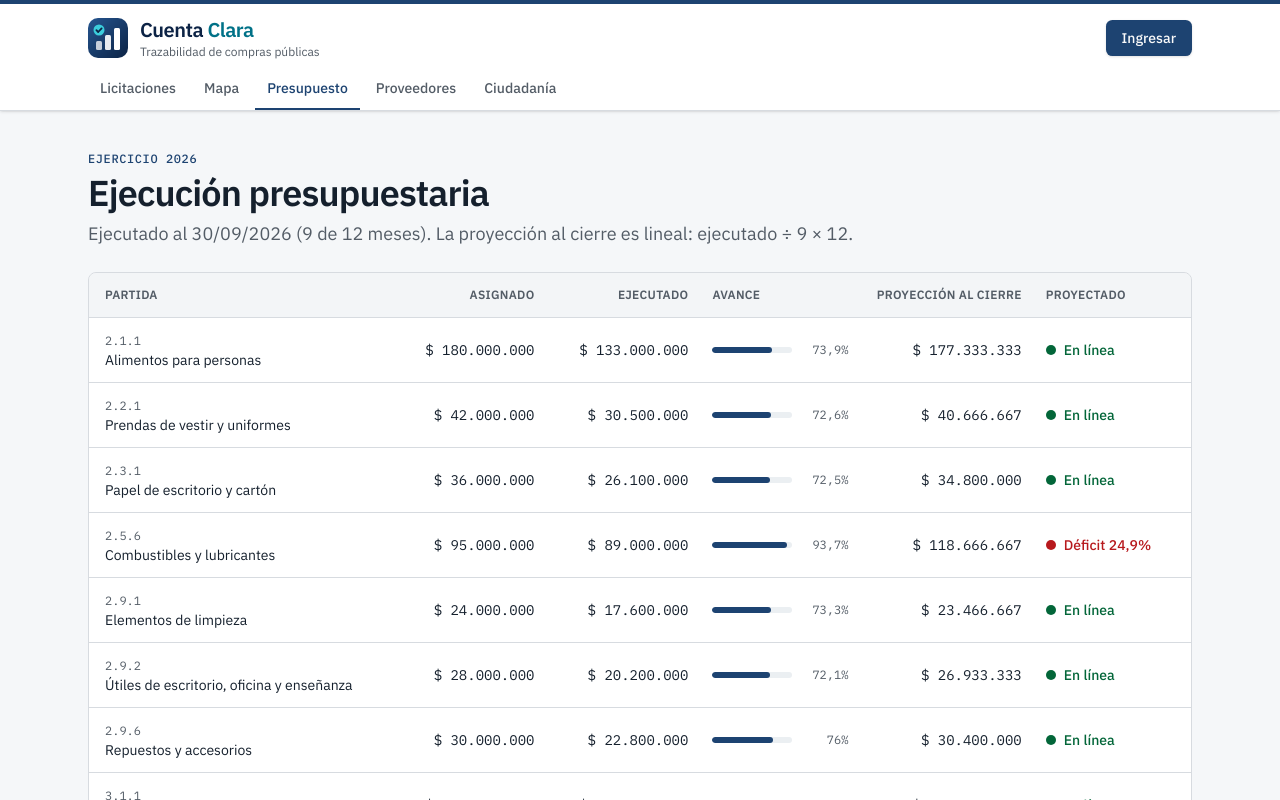
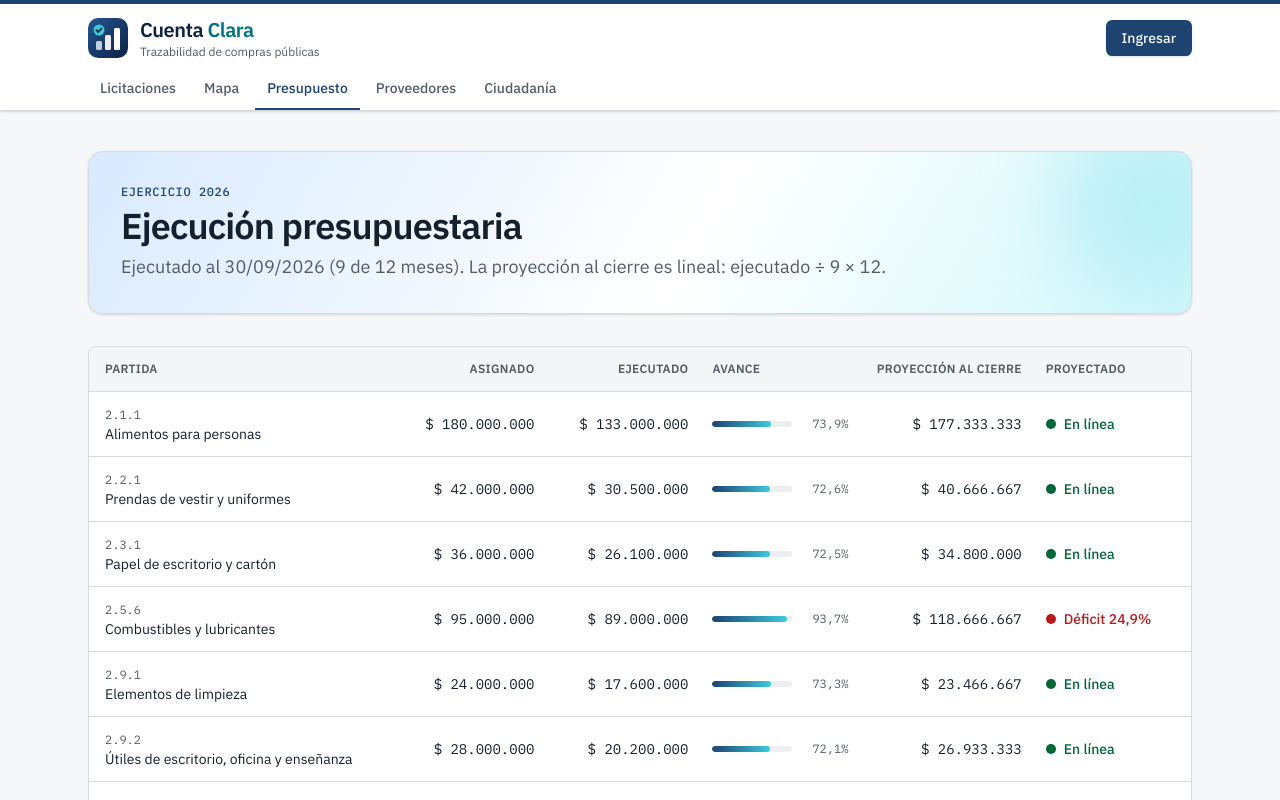
Before and after one commit to dvergel-hash/cuenta-clara-app, a Next.js app: page /presupuesto in a window 1280 px wide. Shown: the top 800 px of the page. Built offline with nearby package versions, Linux system fonts and the light colour scheme; no server answers.

Commit message:
Add gradient page headers and animated budget bars
- Page headers sit on a soft blue-to-cyan gradient card with a faint glow.
- Budget progress bars use a blue-to-cyan gradient and grow on load,
  disabled under prefers-reduced-motion.

Co-Authored-By: Claude Sonnet 5.5 <noreply@anthropic.com>

```diff
--- a/app/globals.css
+++ b/app/globals.css
@@ -126,3 +126,21 @@
     animation: none;
   }
 }
+
+@keyframes crecer {
+  from {
+    transform: scaleX(0);
+  }
+  to {
+    transform: scaleX(1);
+  }
+}
+.barra {
+  transform-origin: left;
+  animation: crecer 0.9s cubic-bezier(0.22, 1, 0.36, 1) both;
+}
+@media (prefers-reduced-motion: reduce) {
+  .barra {
+    animation: none;
+  }
+}
--- a/app/presupuesto/page.tsx
+++ b/app/presupuesto/page.tsx
@@ -73,7 +73,7 @@ export default async function PresupuestoPage() {
                         role="img"
                         aria-label={`${formatoPorcentajeSinSigno(avance)} ejecutado`}
                       >
-                        <div className="h-full rounded-full bg-primary" style={{ width: `${Math.min(avance, 1) * 100}%` }} />
+                        <div className="barra h-full rounded-full bg-gradient-to-r from-primary to-cian" style={{ width: `${Math.min(avance, 1) * 100}%` }} />
                       </div>
                       <span className="w-12 text-right font-mono text-xs tabular-nums text-muted-foreground">
                         {formatoPorcentajeSinSigno(avance)}
--- a/components/page-header.tsx
+++ b/components/page-header.tsx
@@ -10,7 +10,11 @@ export function PageHeader({
   children?: React.ReactNode
 }) {
   return (
-    <div className="mb-6 flex flex-col gap-4 md:flex-row md:items-end md:justify-between">
+    <div className="relative isolate mb-8 flex flex-col gap-4 overflow-hidden rounded-2xl border border-border bg-[linear-gradient(120deg,var(--info-soft),var(--card)_55%,var(--cian-soft))] px-6 py-6 shadow-sm md:flex-row md:items-end md:justify-between md:px-8 md:py-8">
+      <div
+        aria-hidden="true"
+        className="absolute -right-10 -top-10 -z-10 size-44 rounded-full bg-cian/20 blur-2xl"
+      />
       <div className="flex max-w-3xl flex-col gap-1.5">
         {eyebrow && (
           <p className="font-mono text-xs font-medium uppercase tracking-wider text-primary">{eyebrow}</p>
```
